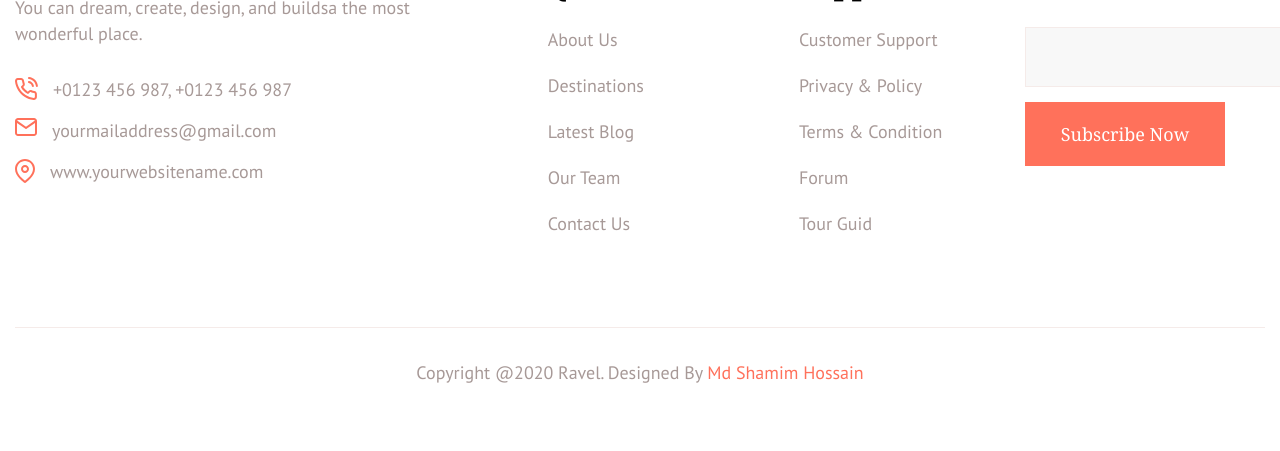
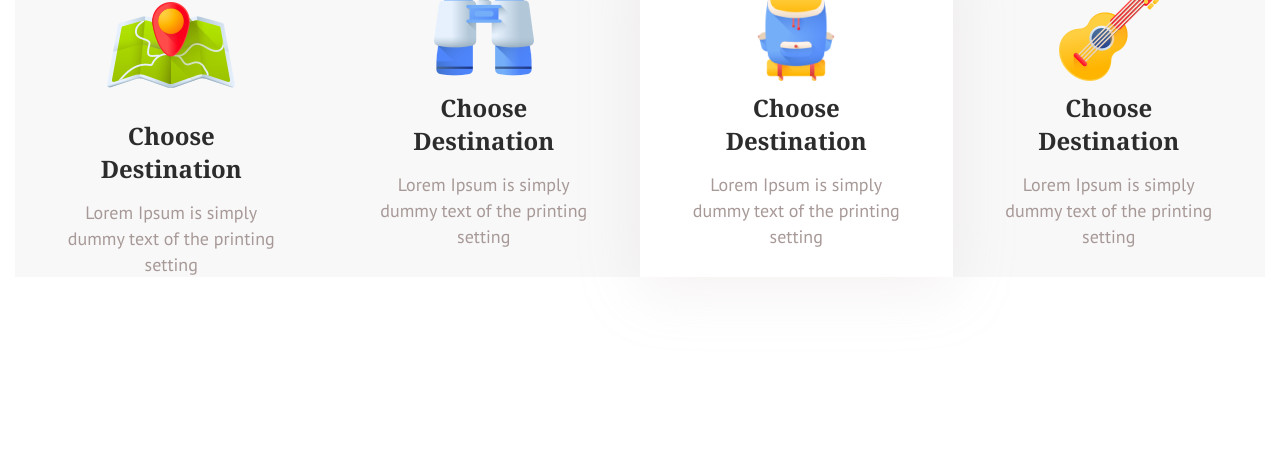
Before and after one commit to Ykalinovskyi/Test-rep, a plain HTML site: page index.html in a window 1280 px wide. Shown: the part 1420-1871 px from the top of the page. Before the commit the page ends 1834 px from the top, so only its background shows below. Drawn offline with Linux system fonts and the light colour scheme.

Commit message:
complete section cards

```diff
--- a/assets/css/style.css
+++ b/assets/css/style.css
@@ -287,6 +287,46 @@ Header classes
 }
 
 
+.cards {
+    margin: 180px 0 0 0;
+    display: flex;
+    justify-content: space-around;
+    align-items: center;
+}
+.cards__item {
+    padding: 30px 40px 60px 40px;
+    background: #F8F8F8;
+    width: 326px;
+    height: 326px;
+    text-align: center;
+}
+.cards__item_active {
+    filter: drop-shadow(0px 12px 30px rgba(200, 180, 180, 0.2));
+    background: #FFFFFF;
+}
+.cards__img {
+    margin: 0 0 10px 0;
+}
+.card__title {
+    font-family: 'Noto Serif',sans-serif;
+    font-style: normal;
+    font-weight: 700;
+    font-size: 24px;
+    line-height: 33px;
+    text-align: center;
+    color: #2C2C2C;
+    margin: 0 0 15px 0;
+}
+.cards__text {
+    font-family: 'PT Sans',sans-serif;
+    font-style: normal;
+    font-weight: 400;
+    font-size: 18px;
+    line-height: 26px;
+    text-align: center;
+    color: #A79997;
+}
+
 
 
 
--- a/index.html
+++ b/index.html
@@ -62,6 +62,28 @@
                     </div>
                 </div>
             </section>
+            <section class="cards">
+                <div class="cards__item">
+                    <img src="/assets/img/how-to-work/icon-1.png" alt="icon-1" class="cards__img">
+                    <div class="card__title">Choose Destination</div>
+                    <div class="cards__text">Lorem Ipsum is simply dummy text of the printing setting</div>
+                </div>
+                <div class="cards__item">
+                    <img src="/assets/img/how-to-work/icon-2.png" alt="icon-2" class="cards__img">
+                    <div class="card__title">Choose Destination</div>
+                    <div class="cards__text">Lorem Ipsum is simply dummy text of the printing setting</div>
+                </div>
+                <div class="cards__item cards__item_active">
+                    <img src="/assets/img/how-to-work/icon-3.png" alt="icon-3" class="cards__img">
+                    <div class="card__title">Choose Destination</div>
+                    <div class="cards__text">Lorem Ipsum is simply dummy text of the printing setting</div>
+                </div>
+                <div class="cards__item">
+                    <img src="/assets/img/how-to-work/icon-4.png" alt="icon-4" class="cards__img">
+                    <div class="card__title">Choose Destination</div>
+                    <div class="cards__text">Lorem Ipsum is simply dummy text of the printing setting</div>
+                </div>
+            </section>
         </main>
         <footer class="footer">
             <div class="footer__top">
```
